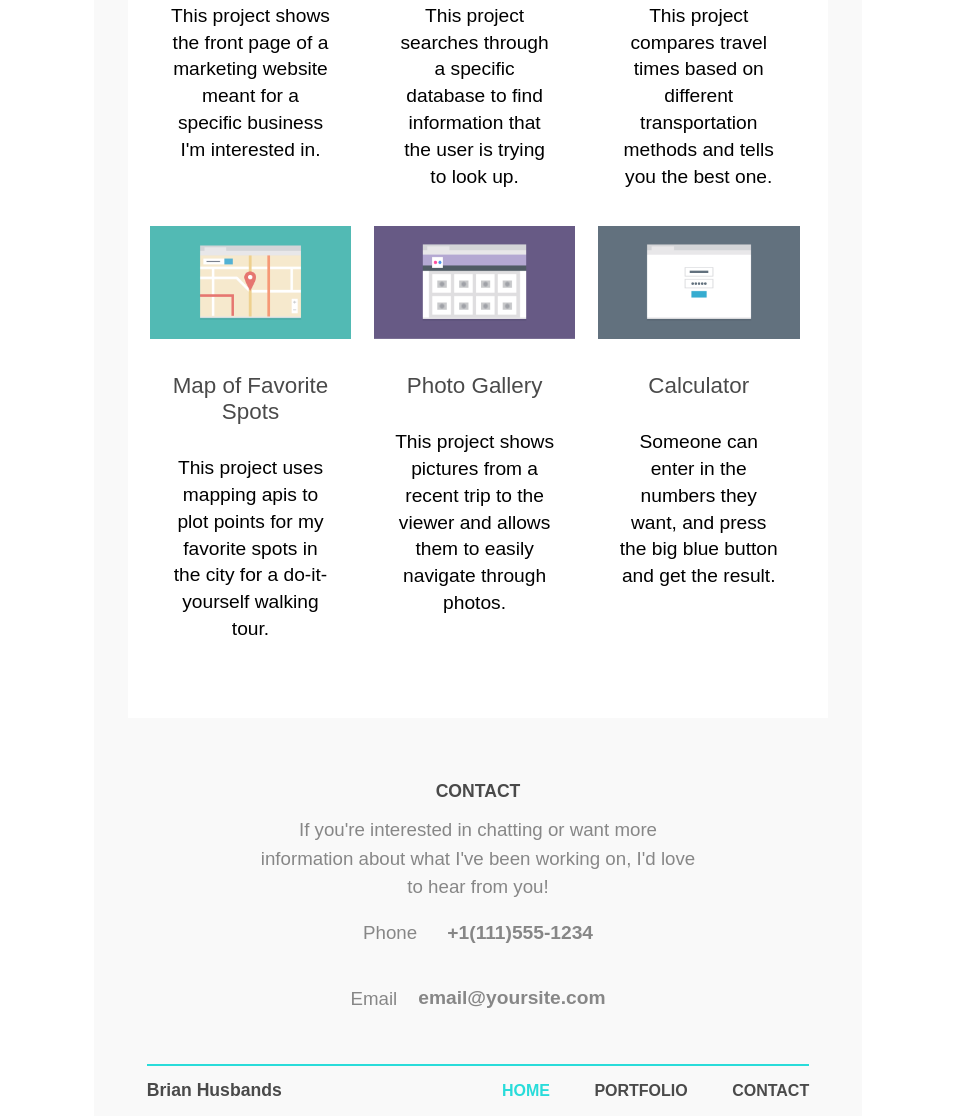
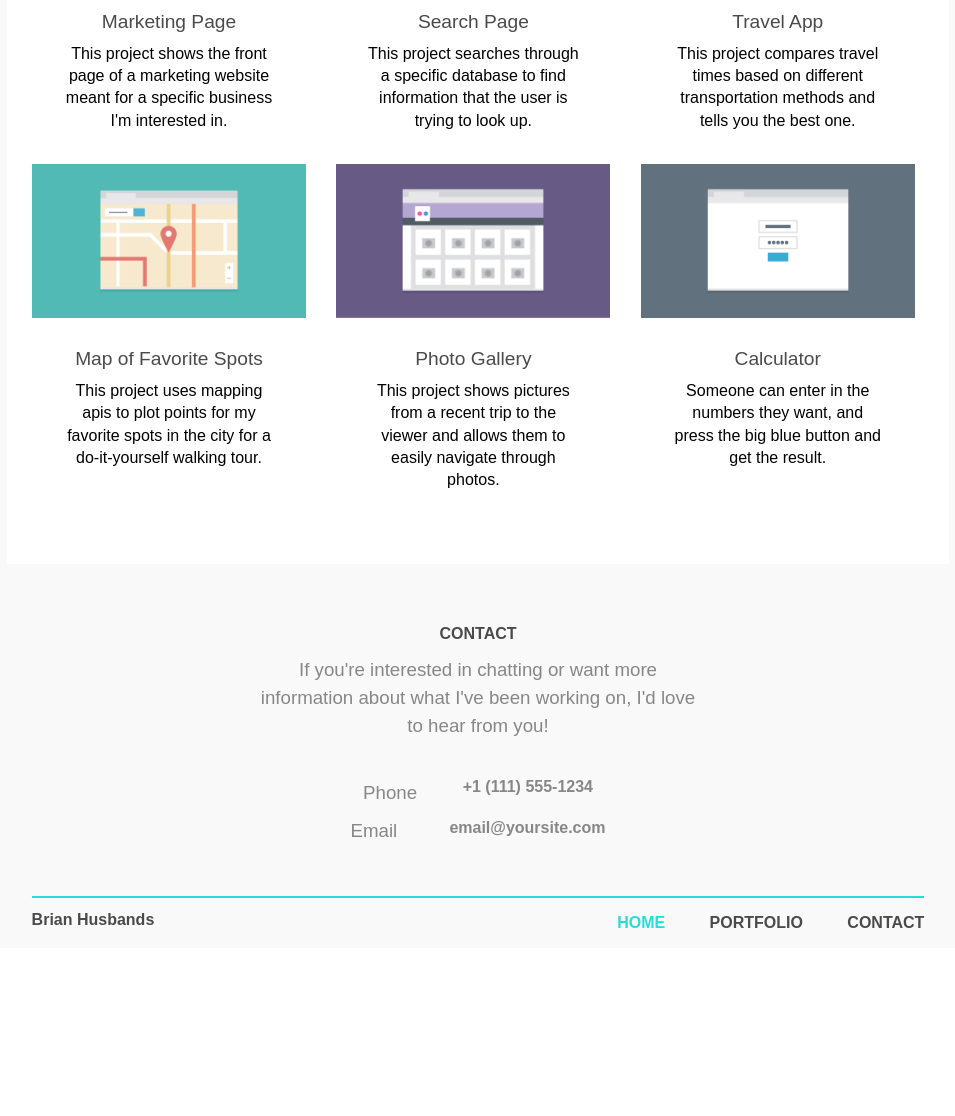
Before and after one commit to b12ian/test-responsive-site, a plain HTML site: page index.html in a window 1280 px wide. Shown: the part 705-1821 px from the top of the page, without its empty margins (162-1117 px from the left). After the commit the page ends 1653 px from the top, so only its background shows below. Drawn offline with Linux system fonts and the light colour scheme.

Commit message:
Format Change
Added meta tag and other formatting changes to fix mobile responsiveness

```diff
--- a/css/main.css
+++ b/css/main.css
@@ -13,7 +13,7 @@ h1 {
 }
 
 h2 {
-    font-size: 1.1em;
+    font-size: 1em;
     color: #4a4a4a;
     font-family: Arial, Verdana, sans-serif;
 }
@@ -27,13 +27,13 @@ h3 {
 
 h4 {
     color: #4a4a4a;
-    font-size: 1.4em;
+    font-size: 1.2em;
     font-weight: normal;
     font-family: Arial, Verdana, sans-serif;
 }
 
 p {
-    font-size: 1.2em;
+    font-size: 1em;
     line-height: 1.4;
     font-family: Arial, Verdana, sans-serif;
 }
@@ -101,7 +101,9 @@ img {
 }
 
 .summary {
-    padding: 0 2em 1em;
+    padding: 0 1em 1em;
+    width: 95%;
+    margin: 0 auto;
 }
 
 .contact {
@@ -115,6 +117,8 @@ img {
 .contact-phone {
     width: 230px;
     margin: 0 auto;
+    padding-top: 20px;
+    padding-bottom: 0;
 }
 
 .contact-email {
@@ -138,6 +142,17 @@ img {
     float: right;
 }
 
+.phone h3,
+.phone-details p {
+    padding-bottom: 10px;
+    margin-bottom: 0;
+}
+
+.email h3,
+.email-details p {
+    margin-top: 0;
+}
+
 footer {
     background-color: #f9f9f9;
 }
@@ -157,6 +172,15 @@ footer {
 
 .selected {
     color: #29dcda;
+}
+
+.summary p {
+    padding-top: 0;
+    margin-top: 0;
+}
+
+.summary h4 {
+    margin-bottom: 10px;
 }
 
 a:hover {
@@ -182,6 +206,8 @@ a:hover {
 
     .mobile-footer {
         float: right;
+        font-size: .9em;
+        line-height: 1.7;
     }
 
     .footer-nav li{       /* ------- Hide Footer Navigation ------- */
@@ -199,7 +225,7 @@ a:hover {
 
 /* ---------- Tablets ---------- */
 
-@media (min-width: 650px) {
+@media (min-width: 768px) {
 
 /* ------- Tablet Navigation ------- */
 
@@ -234,7 +260,7 @@ a:hover {
     }
 
     .portfolio {
-        max-width: 70%;
+        max-width: 100%;
         margin: 0 auto;
     }
 
@@ -244,7 +270,7 @@ a:hover {
     }
 
     .contact-summary {
-        width: 60%;
+        width: 70%;
         margin: 0 auto;
     }
 
@@ -280,14 +306,16 @@ a:hover {
 
 /* --------- Desktops --------- */
 
-@media (min-width: 1275px) {
+@media (min-width: 992px) {
 
     .wrapper {
-        max-width: 60%;
+        max-width: 80%;
         background-color: #f9f9f9;
     }
 
     .portfolio {
+        max-width: 95%;
+        margin: 0 auto;
         background-color: white;
     }
 
@@ -307,14 +335,18 @@ a:hover {
         background-color: #f9f9f9;
     }
 
-    .portfolio {
-        max-width: 95%;
-        margin: 0 auto;
+    .summary {
+        max-width: 80%;
     }
 
     .portfolio-item {
         width: 33%;
         float: left;
+    }
+
+    .contact-summary {
+        width: 45%;
+        margin: 0 auto;
     }
 
 /* ------- Float clearfix ------- */
--- a/index.html
+++ b/index.html
@@ -1,6 +1,7 @@
 <!DOCTYPE html>
 <html>
     <head>
+        <meta name="viewport" content="width=device-width, initial-scale=1">
         <title>Brian Husbands Responsive Site</title>
         <link rel="stylesheet" type="text/css" href="css/normalize.css"/>
         <link rel="stylesheet" type="text/css" href="css/main.css"/>
@@ -85,7 +86,7 @@
                                 <h3>Phone</h3>
                             </div>
                             <div class="phone-details">
-                                <p><a href="tel:+1(111)555-1234">+1(111)555-1234</a></p>
+                                <p><a href="tel:+1(111)555-1234">+1 (111) 555-1234</a></p>
                             </div>
                         </div>
                         <div class="contact-email clearfix">
```
